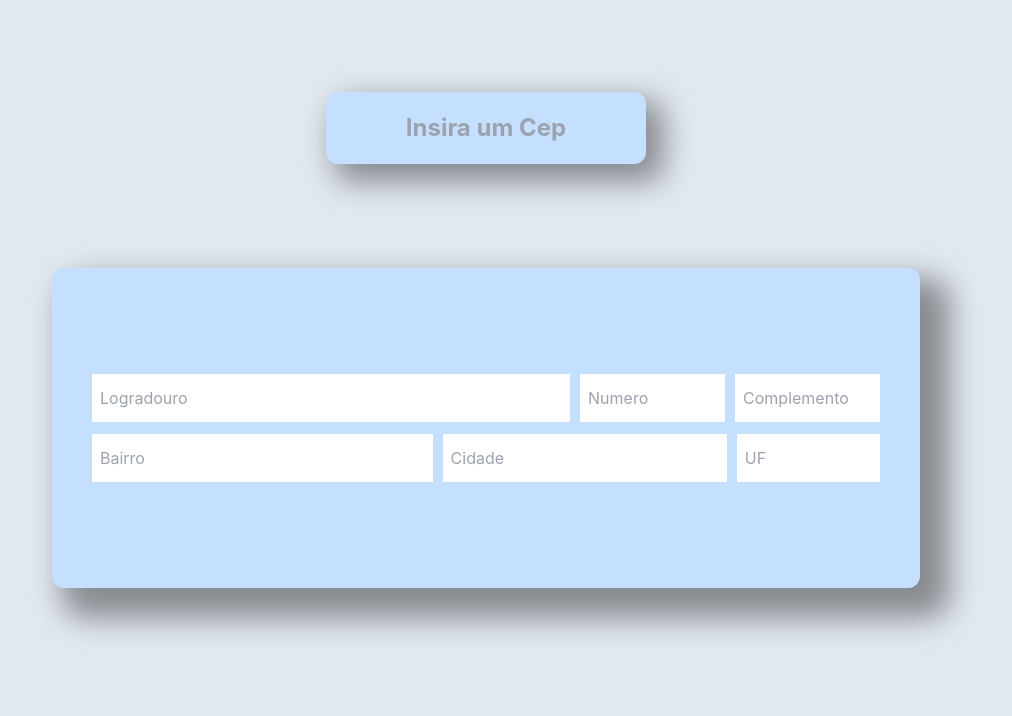
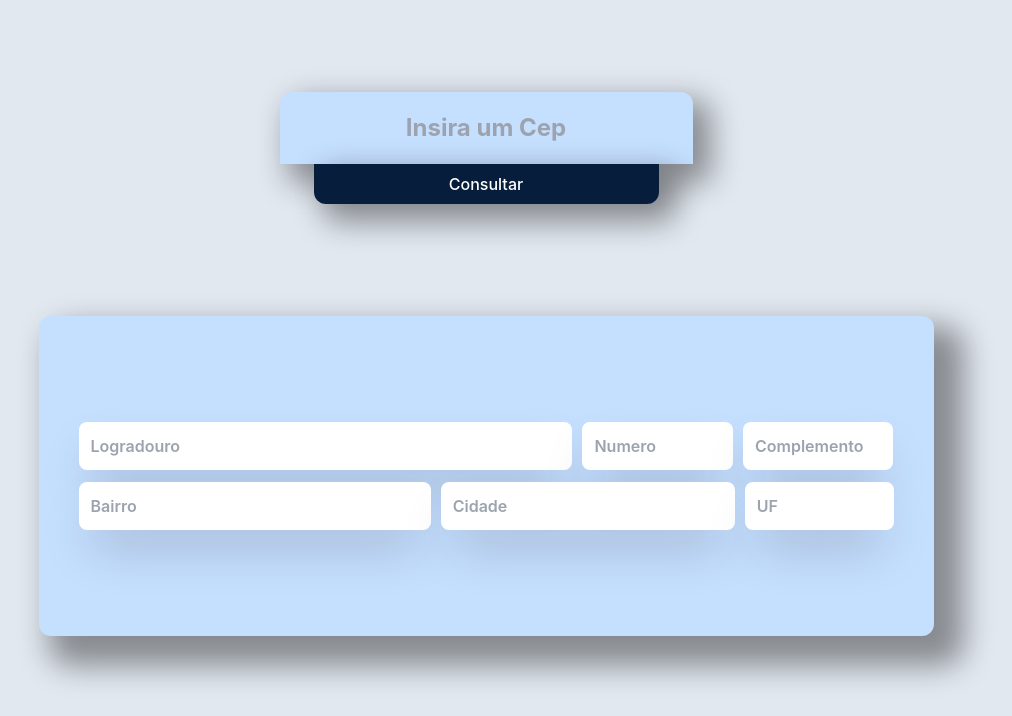
Before and after one commit to PoulSoares619/Consulta-Cep, a website: page src/index.html in a window 1280 px wide. Shown: the part 192-908 px from the top of the page, without its empty margins (154-1166 px from the left). Before the commit the page ends 860 px from the top, so only its background shows below. Drawn offline with Linux system fonts and the light colour scheme.

Commit message:
button  nask

```diff
--- a/src/index.html
+++ b/src/index.html
@@ -13,19 +13,22 @@
             <h1 class=" text-8xl text-azul-escuro"><strong>Consulta Cep</strong></h1>
         </div>
     </header>
-    <div class="w-screen h-24 mt-20 flex flex-col items-center "  >
-        <input class=" w-1/4 py-5 min-w-[106px] px-3.5 rounded-xl text-center text-2xl text-azul-escuro font-bold bg-azul-claro shadow-[13px_13px_30px_5px_rgba(0,0,0,0.4)] focus:outline-none hover:border-azul-claro hover:ring-1 hover:ring-azul-escuro focus:border-azul-escuro focus:ring-1 focus:ring-azul-escuro" placeholder="Insira um Cep">
+    <div class="w-screen h-36 mt-20 flex flex-col items-center "  >
+        <div>
+            <input class=" w-5/5 py-5 min-w-[106px] px-3.5 rounded-t-xl text-center text-2xl text-azul-escuro font-bold bg-azul-claro shadow-[13px_13px_30px_5px_rgba(0,0,0,0.4)] focus:outline-none hover:border-azul-claro hover:ring-1 hover:ring-azul-escuro focus:border-azul-escuro focus:ring-1 focus:ring-azul-escuro" placeholder="Insira um Cep">
+        </div>
+        <button class="h-10 w-[345px] bg-azul-escuro rounded-b-xl text-white font-medium  hover:bg-azul-hover duration-150 shadow-[13px_13px_30px_5px_rgba(0,0,0,0.4)]">Consultar</button>
     </div>
     <form class=" flex justify-center items-center flex-col gap-y-5 max-w-screen-lg w-fit px-10  h-80 my-20 mx-auto bg-azul-claro shadow-[20px_20px_30px_10px_rgba(0,0,0,0.4)] rounded-xl">
         <div class="flex flex-row justify-center items-center gap-x-2.5 w-full h-10  box-border">
-            <input class="h-12 w-5/6 pl-2" type="text" placeholder="Logradouro">
-            <input class="h-12 w-1/4 pl-2" type="text" placeholder="Numero">
-            <input class="h-12 w-1/4 pl-2" type="text" placeholder="Complemento">
+            <input class="h-12 w-5/6 pl-3 rounded-lg text-azul-escuro font-semibold shadow-2xl" type="text" placeholder="Logradouro">
+            <input class="h-12 w-1/4 pl-3 rounded-lg text-azul-escuro font-semibold shadow-2xl" type="text" placeholder="Numero">
+            <input class="h-12 w-1/4 pl-3 rounded-lg text-azul-escuro font-semibold shadow-2xl" type="text" placeholder="Complemento">
         </div>
         <div class="flex flex-row justify-center items-center gap-x-2.5 w-full h-10">
-            <input class="h-12 w-3/5 pl-2" type="text" placeholder="Bairro">
-            <input class="h-12 w-2/4 pl-2" type="text" placeholder="Cidade">
-            <input class="h-12 w-1/4 pl-2" type="text" placeholder="UF">
+            <input class="h-12 w-3/5 pl-3 rounded-lg text-azul-escuro font-semibold shadow-2xl" text-azul-escuro type="text" placeholder="Bairro">
+            <input class="h-12 w-2/4 pl-3 rounded-lg text-azul-escuro font-semibold shadow-2xl" type="text" placeholder="Cidade">
+            <input class="h-12 w-1/4 pl-3 rounded-lg text-azul-escuro font-semibold shadow-2xl" type="text" placeholder="UF">
         </div>
     </form>
 
--- a/tailwind.config.js
+++ b/tailwind.config.js
@@ -7,7 +7,7 @@ module.exports = {
         azul: {
           claro: "#C5DFFF",
           escuro: "#061E3C",
-          hover: "#1057B0",
+          hover: '#1057B0',
         },
       },
       fontFamily: {
```
Also changed, not shown: dist/output.css.
